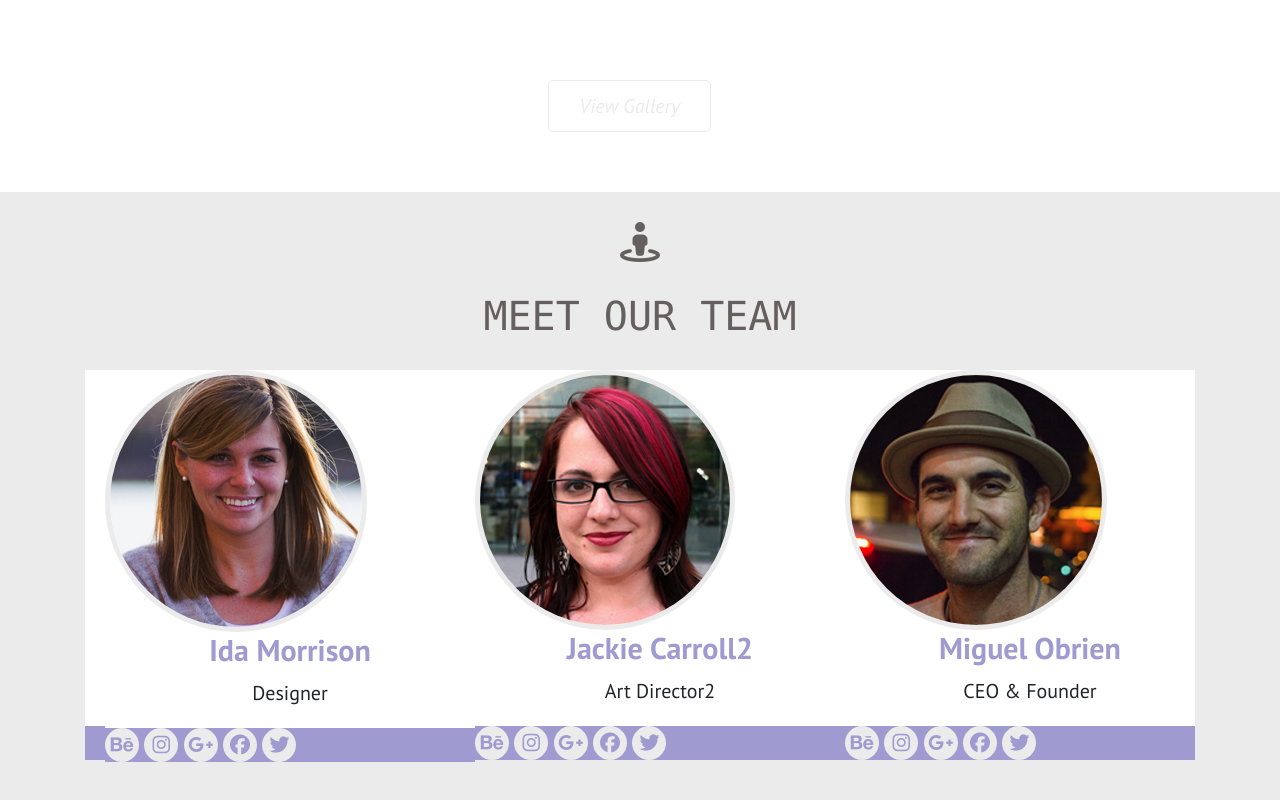
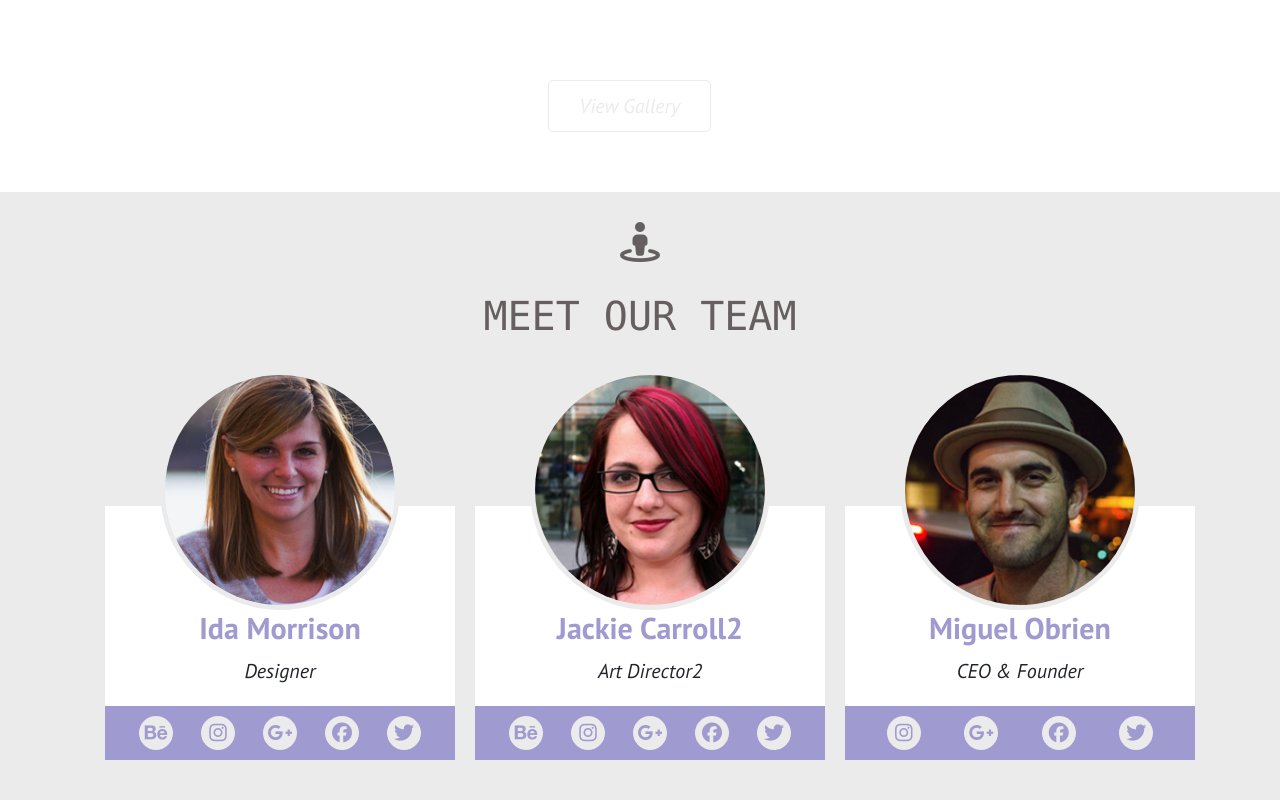
Before and after one commit to SmartyAalexxx/exsam3, a website: page src/index.html in a window 1280 px wide. Shown: the part 3158-3958 px from the top of the page. Drawn offline with nearby package versions, Linux system fonts and the light colour scheme; some packages are replaced by stand-ins of ours; files that its build step writes are made by us from their sources; files whose address does not match are found by name; a web font is replaced by a local one.

Commit message:
fixed: team slider, fotter links

```diff
--- a/src/index.html
+++ b/src/index.html
@@ -119,13 +119,27 @@
             </div>
 
             <div class="slider" >
-                <div class="slide">
+                <div class="slide ">
                     <img src="img/photo1.png" alt="" class="slide-img">
                     <div class="slide-person text-center">
                         <h4 class="test-uppercase text-primary font-weight-bold">Miguel Obrien</h4>
-                        <p class="font-weight-italic">CEO & Founder</p>
+                        <p class="font-italic">CEO & Founder</p>
                     </div>
-                    <div class="links  bg-primary">
+                    <div class="links px-3 py-2 bg-primary">
+
+                        <a href="#" class="link "><i class=" border-radiis bg-light fab fa-instagram"></i></a>
+                        <a href="#" class="link "><i class=" border-radiis bg-light fab fa-google-plus-g"></i></a>
+                        <a href="#" class="link "><i class=" border-radiis bg-light fab fa-facebook"></i></a>
+                        <a href="#" class="link "><i class=" border-radiis bg-light fab fa-twitter"></i></a>
+                    </div>
+                </div>
+                <div class="slide ">
+                    <img src="img/photo2.png" alt="" class="slide-img">
+                    <div class="slide-person text-center">
+                        <h4 class="test-uppercase text-primary font-weight-bold">Jackie Carroll</h4>
+                        <p class="font-italic">Art Director</p>
+                    </div>
+                    <div class="links px-3 py-2 bg-primary">
                         <a href="#" class="link "><i class=" border-radiis bg-light fab fa-behance"></i></a>
                         <a href="#" class="link "><i class=" border-radiis bg-light fab fa-instagram"></i></a>
                         <a href="#" class="link "><i class=" border-radiis bg-light fab fa-google-plus-g"></i></a>
@@ -133,13 +147,13 @@
                         <a href="#" class="link "><i class=" border-radiis bg-light fab fa-twitter"></i></a>
                     </div>
                 </div>
-                <div class="slide">
-                    <img src="img/photo2.png" alt="" class="slide-img">
+                <div class="slide ">
+                    <img src="img/photo3.png" alt="" class="slide-img">
                     <div class="slide-person text-center">
-                        <h4 class="test-uppercase text-primary font-weight-bold">Jackie Carroll</h4>
-                        <p class="font-weight-italic">Art Director</p>
+                        <h4 class="test-uppercase text-primary font-weight-bold">Ida Morrison</h4>
+                        <p class="font-italic">Designer</p>
                     </div>
-                    <div class="links  bg-primary">
+                    <div class="links px-3 py-2 bg-primary">
                         <a href="#" class="link "><i class=" border-radiis bg-light fab fa-behance"></i></a>
                         <a href="#" class="link "><i class=" border-radiis bg-light fab fa-instagram"></i></a>
                         <a href="#" class="link "><i class=" border-radiis bg-light fab fa-google-plus-g"></i></a>
@@ -147,27 +161,13 @@
                         <a href="#" class="link "><i class=" border-radiis bg-light fab fa-twitter"></i></a>
                     </div>
                 </div>
-                <div class="slide">
-                    <img src="img/photo3.png" alt="" class="slide-img">
-                    <div class="slide-person text-center">
-                        <h4 class="test-uppercase text-primary font-weight-bold">Ida Morrison</h4>
-                        <p class="font-weight-italic">Designer</p>
-                    </div>
-                    <div class="links  bg-primary">
-                        <a href="#" class="link "><i class=" border-radiis bg-light fab fa-behance"></i></a>
-                        <a href="#" class="link "><i class=" border-radiis bg-light fab fa-instagram"></i></a>
-                        <a href="#" class="link "><i class=" border-radiis bg-light fab fa-google-plus-g"></i></a>
-                        <a href="#" class="link "><i class=" border-radiis bg-light fab fa-facebook"></i></a>
-                        <a href="#" class="link "><i class=" border-radiis bg-light fab fa-twitter"></i></a>
-                    </div>
-                </div>
-                <div class="slide">
+                <div class="slide ">
                     <img src="img/photo2.png" alt="" class="slide-img">
                     <div class="slide-person text-center">
                         <h4 class="test-uppercase text-primary font-weight-bold">Jackie Carroll2</h4>
-                        <p class="font-weight-italic">Art Director2</p>
+                        <p class="font-italic">Art Director2</p>
                     </div>
-                    <div class="links  bg-primary">
+                    <div class="links px-3 py-2 bg-primary">
                         <a href="#" class="link "><i class=" border-radiis bg-light fab fa-behance"></i></a>
                         <a href="#" class="link "><i class=" border-radiis bg-light fab fa-instagram"></i></a>
                         <a href="#" class="link "><i class=" border-radiis bg-light fab fa-google-plus-g"></i></a>
@@ -176,40 +176,6 @@
                     </div>
                 </div>
             </div>
-
-            <!-- <div id="carouselExampleControls" class="carousel slide text-center" data-ride="carousel">
-                <div class="carousel-inner mx-auto">
-                  <div class="carousel-item w-33 active">
-                    <img class="d-block " src="img/photo1.png" alt="First slide">
-                    <div class="person">
-                        <h4>Miguel Obrien</h4>
-                        <p>CEO & Founder</p>
-                    </div>
-                    <div class="links  bg-primary">
-                        <a href="#" class="link "><i class=" border-radiis bg-light fab fa-behance"></i></a>
-                        <a href="#" class="link "><i class=" border-radiis bg-light fab fa-instagram"></i></a>
-                        <a href="#" class="link "><i class=" border-radiis bg-light fab fa-google-plus-g"></i></a>
-                        <a href="#" class="link "><i class=" border-radiis bg-light fab fa-facebook"></i></a>
-                        <a href="#" class="link "><i class=" border-radiis bg-light fab fa-twitter"></i></a>
-                    </div>
-                  </div>
-                  <div class="carousel-item w-33">
-                    <img class="d-block " src="img/photo2.png" alt="Second slide">
-                  </div>
-                  <div class="carousel-item w-33">
-                    <img class="d-block " src="img/photo3.png" alt="Third slide">
-                  </div>
-                </div>
-                <a class="carousel-control-prev" href="#carouselExampleControls" role="button" data-slide="prev">
-                  <span class="carousel-control-prev-icon" aria-hidden="true"></span>
-                  <span class="sr-only">Previous</span>
-                </a>
-                <a class="carousel-control-next" href="#carouselExampleControls" role="button" data-slide="next">
-                  <span class="carousel-control-next-icon" aria-hidden="true"></span>
-                  <span class="sr-only">Next</span>
-                </a>
-              </div> -->
-
         </div>
     </section>
     <section class="mapmap position-relative">
@@ -266,8 +232,7 @@
     //= partials/_footer.html
 
     //= partials/_sprite.html
-    <!-- <script src="https://maps.googleapis.com/maps/api/js?key=AIzaSyBlBsh_1VBfFb2OUFAbE9W6TcIyeYyVxl0&callback=initMap"
-    async defer></script> -->
+
     <script src="https://kit.fontawesome.com/20ed8529b5.js" crossorigin="anonymous" async></script>
     <script src="js/main.min.js"></script>
 </body>
--- a/src/scss/_slider.scss
+++ b/src/scss/_slider.scss
@@ -111,12 +111,16 @@
 
 .slide{
     display: inline-block;
-    width: 350px;
-    background-color: #fff;
+    width: 350px !important;
+    // background-color: #fff;
+    background-image: linear-gradient(to bottom, transparent 35%, #fff 35%, #fff 100%);
     margin: 20px;
     &-img{
+        width: 240px;
+        height: 240px;
+        display: inline-block;
         border-radius: 50%;
         border: 5px solid $light;
-
+        margin: 0 auto;
     }
 }
--- a/src/scss/styles.scss
+++ b/src/scss/styles.scss
@@ -74,8 +74,25 @@ overflow: hidden;
 
 }
 
+.link{
+    text-decoration: none;
+    display: inline-block;
+    & i{
+        width: 34px;
+        height: 34px;
+        text-align: center;
+        display: flex;
+        justify-content: center;
+        align-items: center;
+    }
+}
+
 .team{
     height: 820px;
+    & .links{
+        display: flex;
+        justify-content: space-around;
+    }
 }
 
 .mapmap{
@@ -136,17 +153,8 @@ overflow: hidden;
     background-color: $primary;
 }
 
-.links a{
-    display: inline-block;
-    & i{
-        width: 34px;
-        height: 34px;
-        text-align: center;
-        display: flex;
-        justify-content: center;
-        align-items: center;
-    }
-}
+
+
 
 .carousel-indicators{
     bottom: -20%;}
```
Also changed, not shown: dist/css/styles.css, dist/css/styles.min.css, dist/index.html, 1 other file.
